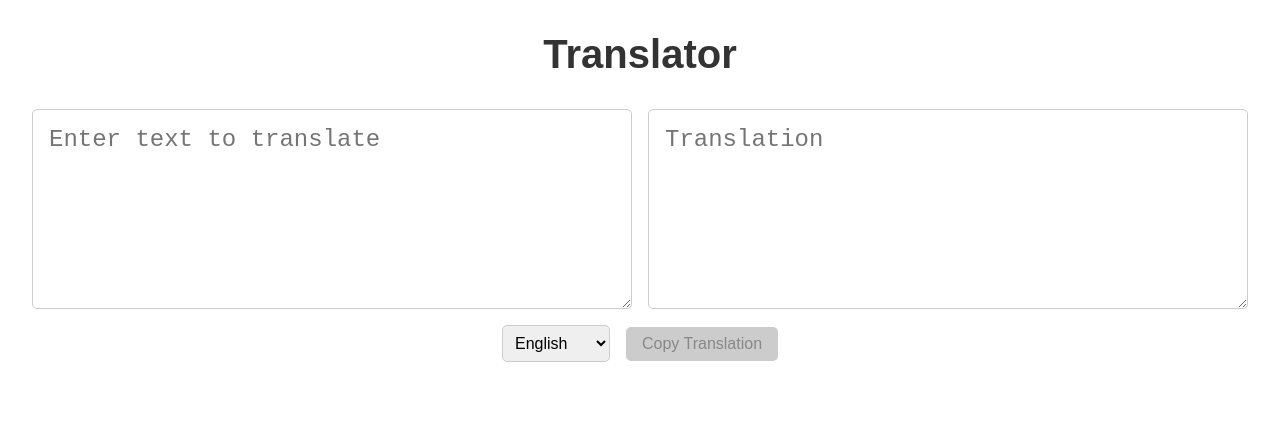
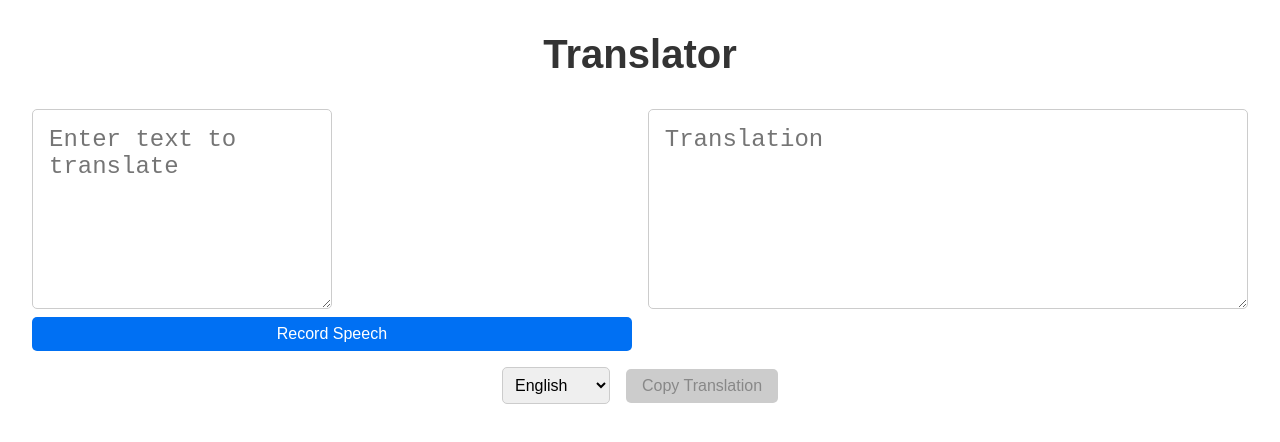
Before and after one commit to ksukemiura/translator, a Next.js app: page / in a window 1280 px wide. Shown: the top 442 px of the page. Built offline with nearby package versions, Linux system fonts and the light colour scheme.

Commit message:
Add speech-to-text feature

```diff
--- /dev/null
+++ b/app/api/transcribe/route.ts
@@ -0,0 +1,53 @@
+import { NextRequest, NextResponse } from "next/server";
+import { GoogleGenAI, Type } from "@google/genai";
+
+export async function POST(request: NextRequest): Promise<NextResponse> {
+  const formData = await request.formData();
+  const file = formData.get("audio");
+  if (!file || !(file instanceof Blob)) {
+    return NextResponse.json({ error: "No audio file provided" }, { status: 400 });
+  }
+
+  const arrayBuffer = await file.arrayBuffer();
+  const ai = new GoogleGenAI({
+    apiKey: process.env.GEMINI_API_KEY,
+  });
+
+  const audioBase64 = Buffer.from(arrayBuffer).toString("base64");
+
+  const response = await ai.models.generateContent({
+    model: "gemini-2.5-flash",
+    config: {
+      responseMimeType: "application/json",
+      responseSchema: {
+        type: Type.OBJECT,
+        required: ["transcription"],
+        properties: {
+          transcription: {
+            type: Type.STRING,
+          },
+        },
+      },
+    },
+    contents: [
+      {
+        role: "user",
+        parts: [
+          {
+            text: "Transcribe the following audio.",
+          },
+          {
+            inlineData: {
+              mimeType: file.type || "audio/webm",
+              data: audioBase64,
+            },
+          },
+        ],
+      },
+    ],
+  });
+
+  const text = response.candidates?.[0].content?.parts?.[0].text ?? "{}";
+  const data = JSON.parse(text);
+  return NextResponse.json({ transcription: data.transcription ?? "" });
+}
--- a/app/page.module.css
+++ b/app/page.module.css
@@ -19,6 +19,12 @@
   width: 100%;
   max-width: 1280px;
   margin-bottom: 1rem;
+}
+
+.inputContainer {
+  display: flex;
+  flex-direction: column;
+  width: 50%;
 }
 
 .textarea {
@@ -58,6 +64,21 @@
   background-color: #005bb5;
 }
 
+.recordButton {
+  margin-top: 0.5rem;
+  padding: 0.5rem 1rem;
+  border-radius: 5px;
+  border: none;
+  background-color: #0070f3;
+  color: white;
+  font-size: 1rem;
+  cursor: pointer;
+}
+
+.recordButton:hover {
+  background-color: #005bb5;
+}
+
 .button:disabled {
   background-color: #ccc;
   color: #888;
--- a/app/page.tsx
+++ b/app/page.tsx
@@ -1,6 +1,6 @@
 "use client";
 
-import { useCallback, useEffect, useState } from "react";
+import { useCallback, useEffect, useRef, useState } from "react";
 import styles from "./page.module.css";
 
 const LANGUAGES = [
@@ -14,6 +14,9 @@ export default function Home() {
   const [text, setText] = useState("");
   const [targetLanguage, setTargetLanguage] = useState(LANGUAGES[0]);
   const [translation, setTranslation] = useState("");
+  const [recording, setRecording] = useState(false);
+  const mediaRecorderRef = useRef<MediaRecorder | null>(null);
+  const chunksRef = useRef<Blob[]>([]);
 
   const translate = useCallback(async () => {
     if (!text.trim()) {
@@ -53,10 +56,50 @@ export default function Home() {
     }
   }
 
+  async function toggleRecording() {
+    if (recording) {
+      mediaRecorderRef.current?.stop();
+      setRecording(false);
+      return;
+    }
+
+    try {
+      const stream = await navigator.mediaDevices.getUserMedia({ audio: true });
+      const mediaRecorder = new MediaRecorder(stream);
+      mediaRecorderRef.current = mediaRecorder;
+      chunksRef.current = [];
+      mediaRecorder.ondataavailable = (e) => {
+        chunksRef.current.push(e.data);
+      };
+      mediaRecorder.onstop = async () => {
+        const blob = new Blob(chunksRef.current, { type: "audio/webm" });
+        const formData = new FormData();
+        formData.append("audio", blob, "recording.webm");
+        try {
+          const res = await fetch("/api/transcribe", {
+            method: "POST",
+            body: formData,
+          });
+          const data = await res.json();
+          if (data.transcription) {
+            setText(data.transcription);
+          }
+        } catch (err) {
+          console.error("Failed to transcribe audio:", err);
+        }
+      };
+      mediaRecorder.start();
+      setRecording(true);
+    } catch (err) {
+      console.error("Failed to start recording:", err);
+    }
+  }
+
   return (
     <main className={styles.main}>
       <h1 className={styles.title}>Translator</h1>
       <div className={styles.textareas}>
+        <div className={styles.inputContainer}>
           <textarea
             className={styles.textarea}
             value={text}
@@ -64,6 +107,13 @@ export default function Home() {
             placeholder="Enter text to translate"
           >
           </textarea>
+          <button
+            className={styles.recordButton}
+            onClick={toggleRecording}
+          >
+            {recording ? "Stop Recording" : "Record Speech"}
+          </button>
+        </div>
         <textarea
           className={styles.textarea}
           value={translation}
```
Lines whose indentation alone changed are shown as unchanged.
